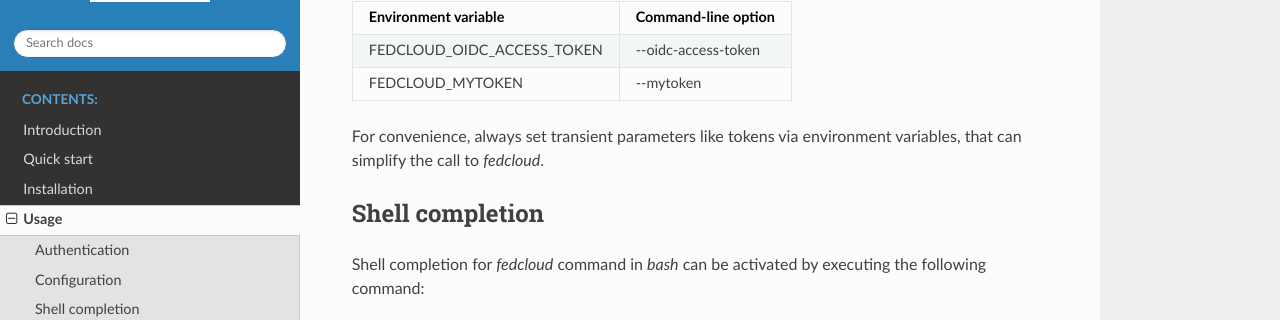
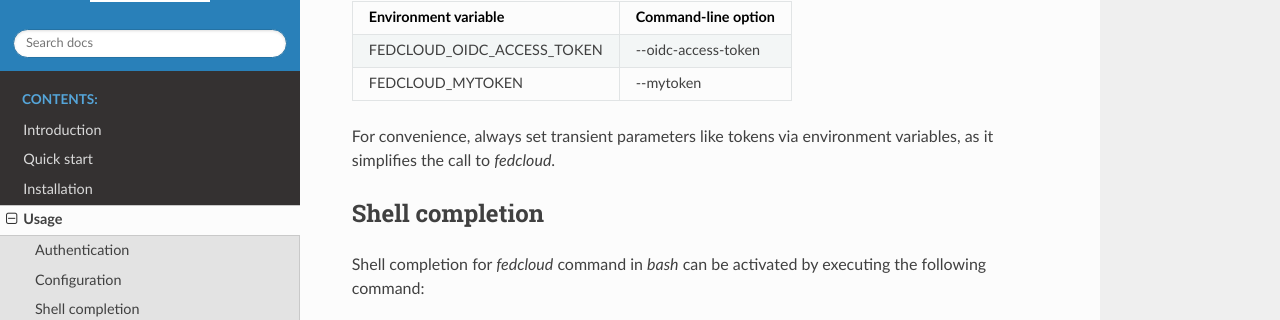
Before and after one commit to tdviet/fedcloudclient, a Sphinx documentation site: the page built from docs/usage.rst, in a window 1280 px wide and 900 px high, scrolled down 2827 px. Shown: the part 131-451 px from the top of the window. Built offline with Sphinx 7.4.7 and the Read the Docs theme 2.0.0, drawn with Linux system fonts in a browser that asks for light colours.

Commit message:
better phrasing

```diff
--- a/docs/usage.rst
+++ b/docs/usage.rst
@@ -166,7 +166,7 @@ Additional parameters can also be configured:
 +------------------------------+-----------------------+
 
 For convenience, always set transient parameters like tokens via
-environment variables, that can simplify the call to *fedcloud*.
+environment variables, as it simplifies the call to *fedcloud*.
 
 
 Shell completion
```
